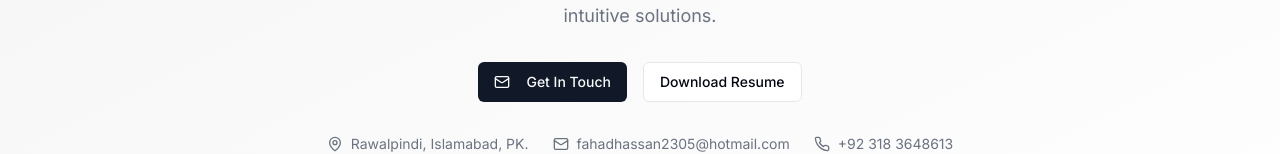
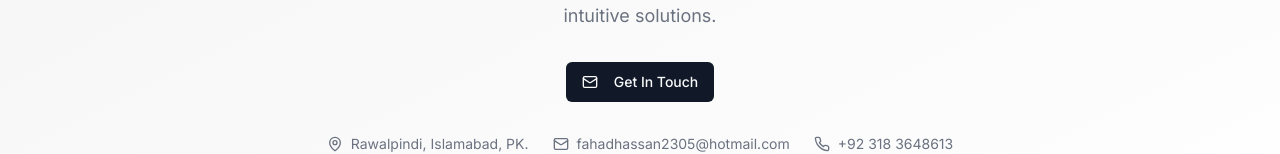
Before and after one commit to fahadmalikawan9001/portfolio-app, a Next.js app: page / in a window 1280 px wide. Shown: the part 466-620 px from the top of the page. Built offline with nearby package versions, Linux system fonts and the light colour scheme.

Commit message:
page.tsx

```diff
--- a/src/app/page.tsx
+++ b/src/app/page.tsx
@@ -117,11 +117,6 @@ export default function ResumePage() {
                   <Link href="#contact">
                     <Mail className="mr-2 h-4 w-4" />
                     Get In Touch
-                  </Link>
-                </Button>
-                <Button variant="outline" asChild>
-                  <Link href="/resume.pdf" target="_blank">
-                    Download Resume
                   </Link>
                 </Button>
               </div>
```
